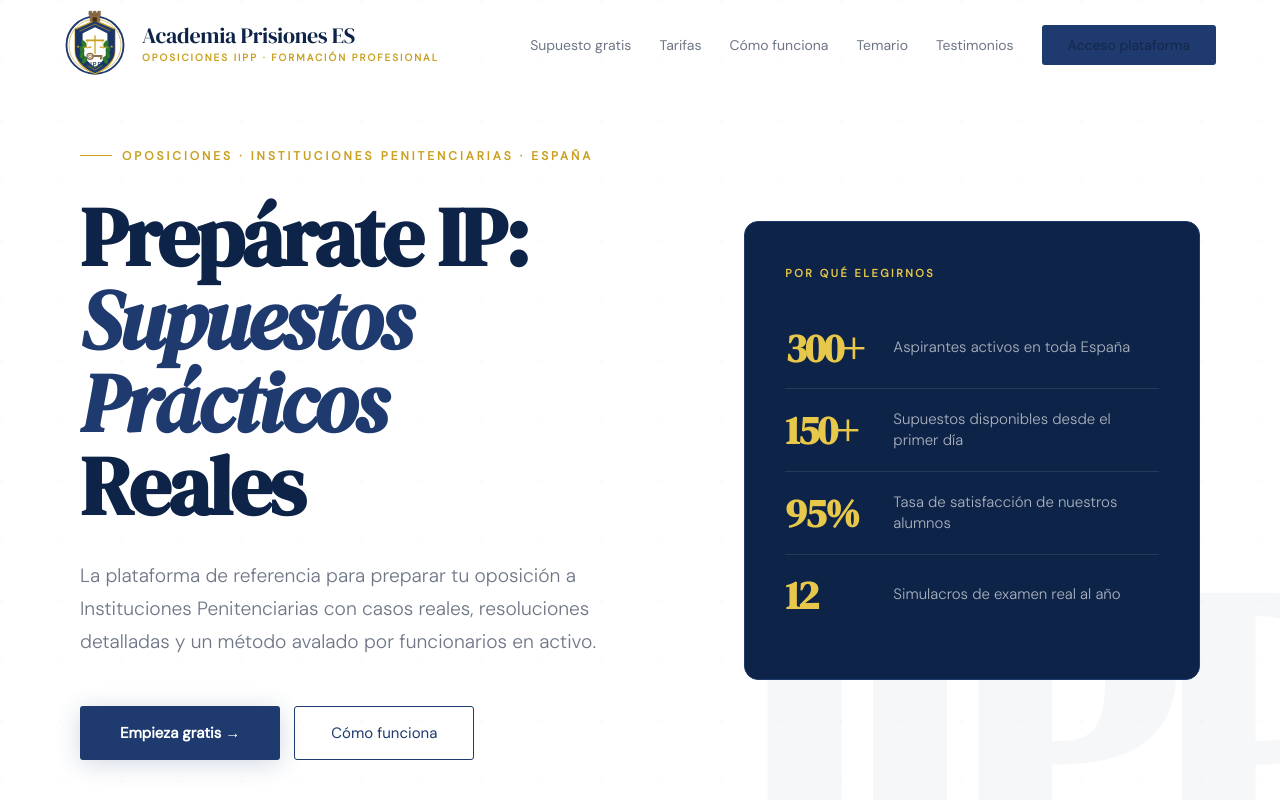
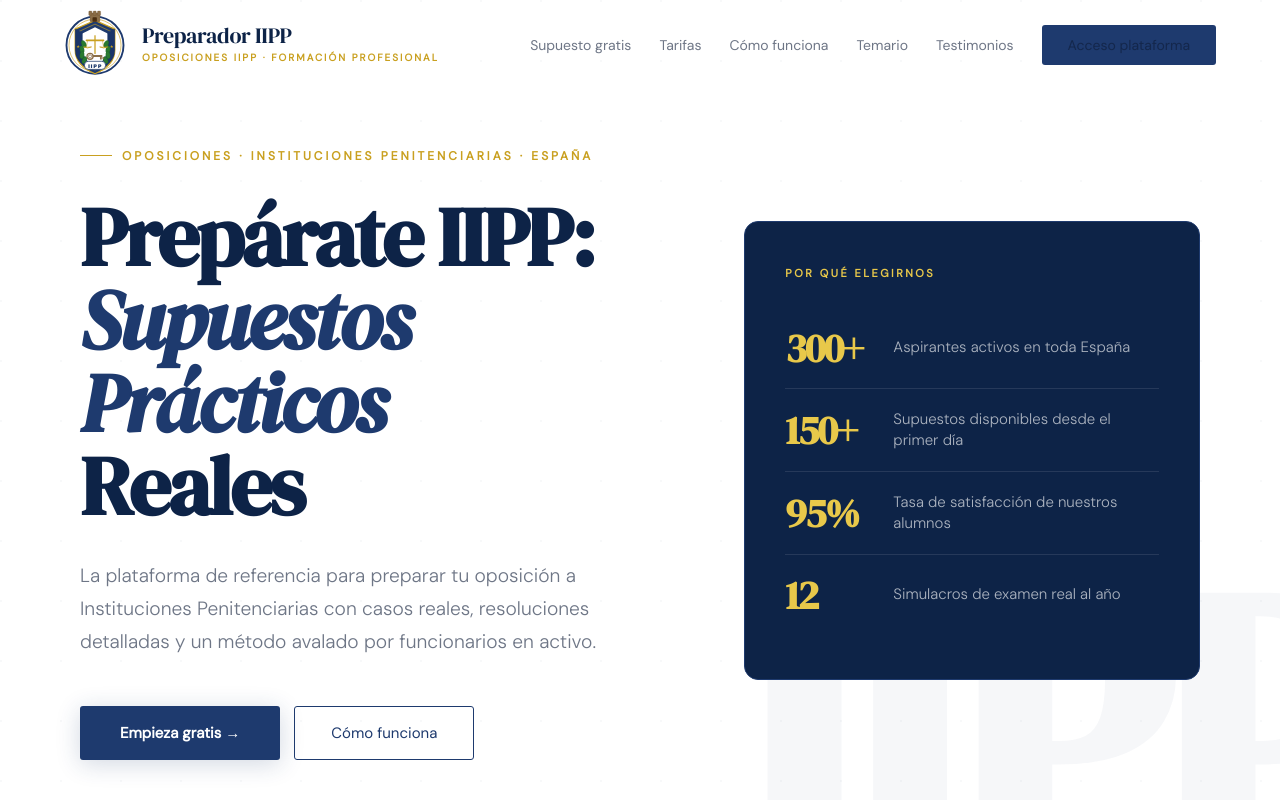
Before and after one commit to mesangar6/pagina-web-oposiciones, a React (Vite) app: page / in a window 1280 px wide. Shown: the top 800 px of the page. Built offline with nearby package versions, Linux system fonts and the light colour scheme.

Commit message:
cambio nombre

```diff
--- a/src/App.jsx
+++ b/src/App.jsx
@@ -4,7 +4,7 @@ import { useState, useEffect, useRef } from "react";
    DATOS
 ═══════════════════════════════════════════ */
 const SITE = {
-  name: "Academia Prisiones ES",
+  name: "Preparador IIPP",
   tagline: "Oposiciones IIPP · Formación Profesional",
   heroTitle: "Prepárate IP:",
   heroTitleItalic: "Supuestos Prácticos Reales",
@@ -204,7 +204,9 @@ function Logo({ size = 56 }) {
       <rect x="46" y="76" width="16" height="3" rx="1" fill="#8B6E48"/>
       <rect x="58" y="79" width="3" height="4" rx="0.5" fill="#8B6E48"/>
       <rect x="62" y="79" width="2.5" height="3" rx="0.5" fill="#8B6E48"/>
-      <text x="50" y="94" textAnchor="middle" fontFamily="Arial,sans-serif" fontSize="9" fontWeight="700" fill="#1E3A6E" letterSpacing="1.5">IIPP</text>
+      {/* IIPP badge — fondo blanco, texto azul, bien visible */}
+      <rect x="33" y="86" width="34" height="13" rx="6" fill="#FFFFFF" stroke="#1E3A6E" strokeWidth="1.2"/>
+      <text x="50" y="96" textAnchor="middle" fontFamily="Arial Black, Arial, sans-serif" fontSize="8.5" fontWeight="900" fill="#1E3A6E" letterSpacing="1">IIPP</text>
     </svg>
   );
 }
@@ -377,7 +379,7 @@ function PricingPage({ onBack }) {
 
       {/* FOOTER mini */}
       <div style={{ background: "var(--blue-d)", padding: "32px 64px", textAlign: "center" }}>
-        <p style={{ fontSize: "12px", color: "rgba(255,255,255,0.3)" }}>© 2026 Academia Prisiones ES — Todos los derechos reservados</p>
+        <p style={{ fontSize: "12px", color: "rgba(255,255,255,0.3)" }}>© 2026 Preparador IIPP — Todos los derechos reservados</p>
       </div>
     </div>
   );
@@ -438,7 +440,7 @@ function HomePage({ onNavigate }) {
         <div className="hero-inner">
           <div>
             <div className="hero-eyebrow">Oposiciones · Instituciones Penitenciarias · España</div>
-            <h1 className="hero-h1">Prepárate IP:<br/><em>Supuestos Prácticos</em><br/>Reales</h1>
+            <h1 className="hero-h1">Prepárate IIPP:<br/><em>Supuestos Prácticos</em><br/>Reales</h1>
             <p className="hero-sub">{SITE.heroSub}</p>
             <div className="hero-btns">
               <a href="#" className="btn-gold" onClick={(e) => { e.preventDefault(); onNavigate("tarifas"); }}>{SITE.cta} →</a>
@@ -540,7 +542,7 @@ function HomePage({ onNavigate }) {
           <div><div className="f-col-title">Plataforma</div>{["Tarifas","Supuesto GRATIS","Cancelar suscripción","Acceso plataforma"].map(l=>(<a key={l} href="#" className="f-link" onClick={l==="Tarifas"?(e)=>{e.preventDefault();onNavigate("tarifas");}:undefined}>{l}</a>))}</div>
           <div><div className="f-col-title">Legal</div>{["Política de Privacidad","Aviso Legal","Política de Cookies","Condiciones generales"].map(l=>(<a key={l} href="#" className="f-link">{l}</a>))}</div>
         </div>
-        <div className="footer-bottom"><span className="f-copy">© 2026 Academia Prisiones ES — Todos los derechos reservados</span><span className="f-copy">Hecho con ❤ para opositores</span></div>
+        <div className="footer-bottom"><span className="f-copy">© 2026 Preparador IIPP — Todos los derechos reservados</span><span className="f-copy">Hecho con ❤ para opositores</span></div>
       </footer>
     </div>
   );
```
Also changed, not shown: oposiciones-landing.jsx (+7 -5 lines).
